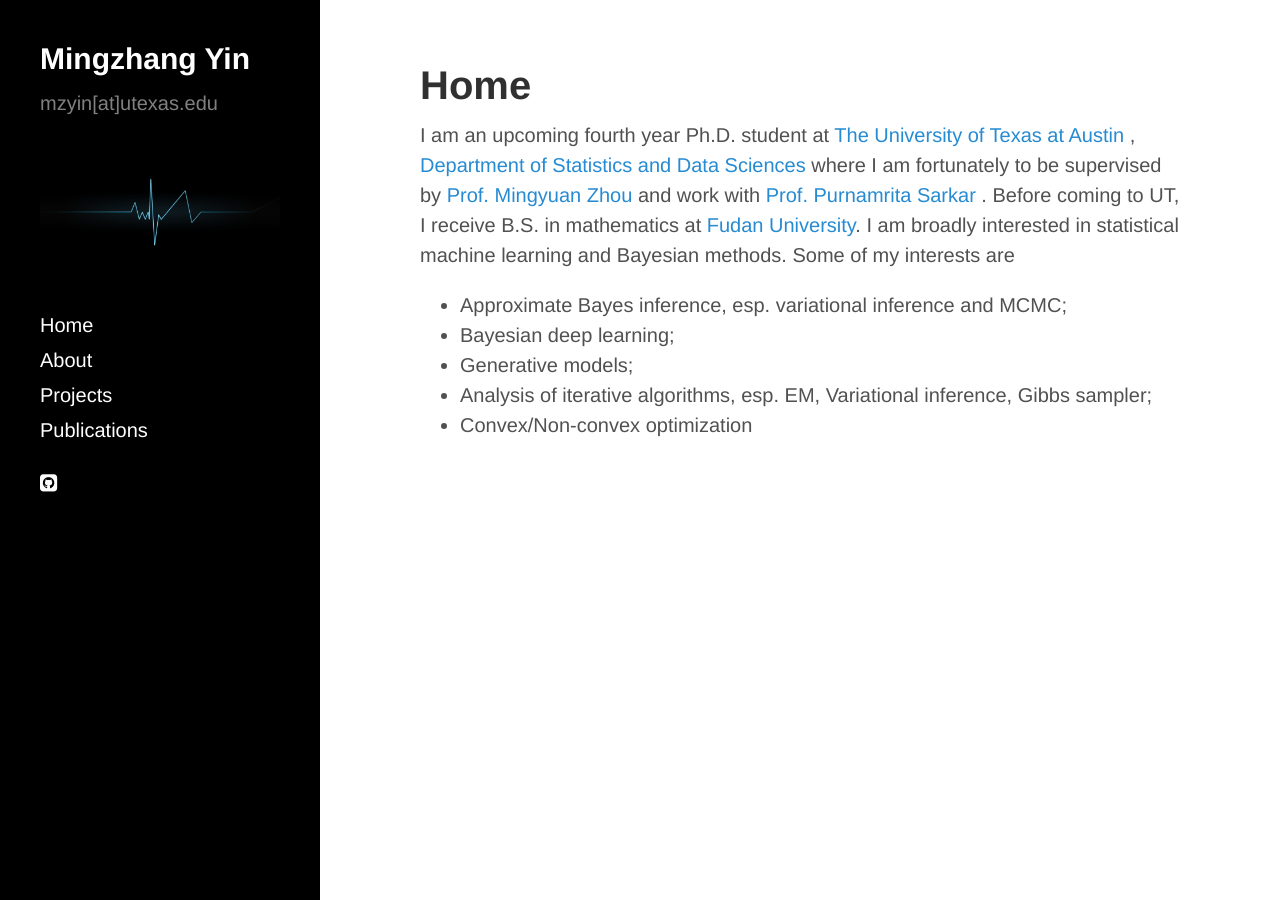
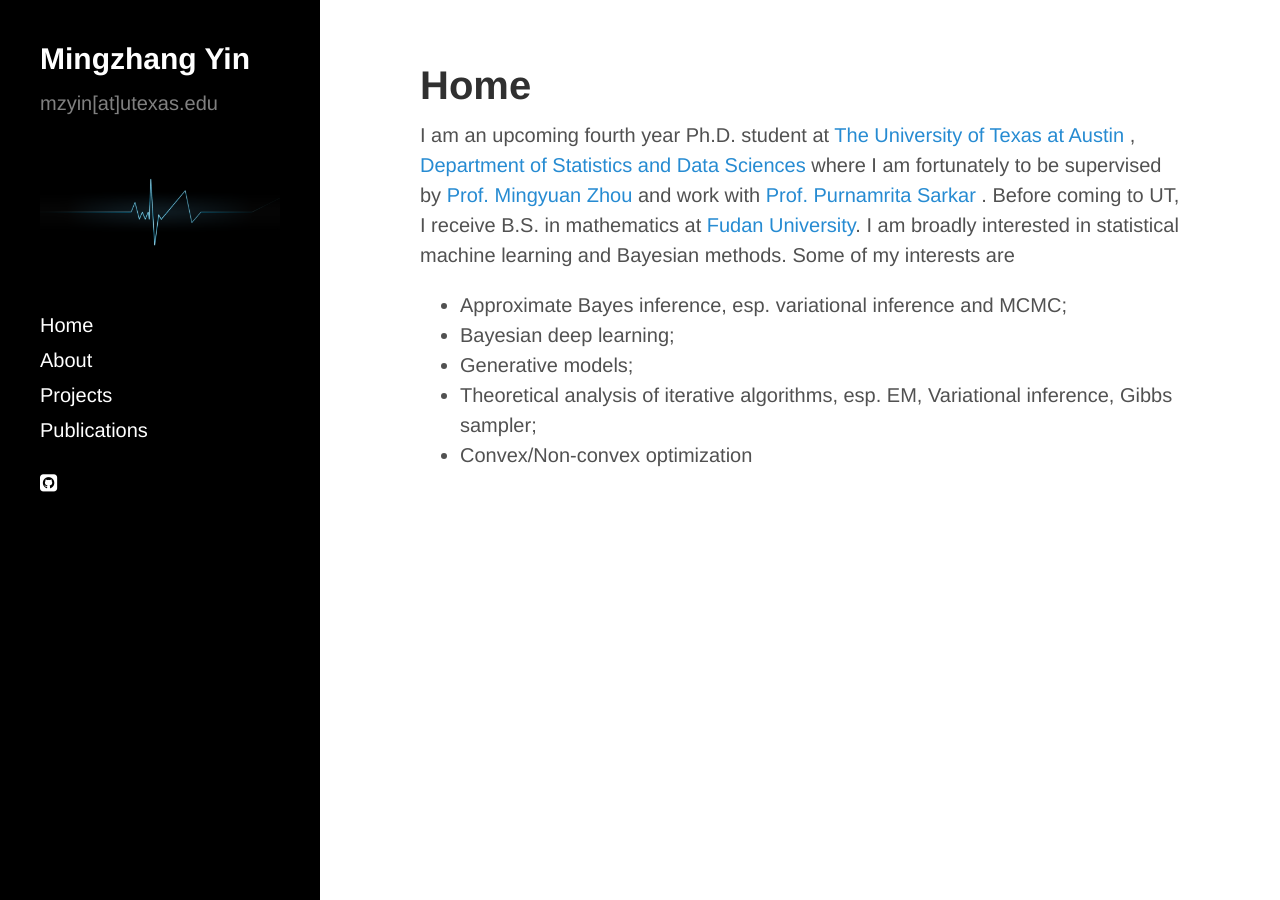
Before and after one commit to mingzhang-yin/mingzhang-yin.github.io, a Jekyll site: the page built from index.md, in a window 1280 px wide. Built offline with Jekyll 4.4.1, drawn with Linux system fonts in a browser that asks for light colours; nearby versions of some CDN libraries.

Commit message:
Update index.md

```diff
--- a/index.md
+++ b/index.md
@@ -20,6 +20,6 @@ title: Home
   <li> Approximate Bayes inference, esp. variational inference and MCMC; </li>
   <li> Bayesian deep learning; </li>
   <li> Generative models; </li>
-  <li> Analysis of iterative algorithms, esp. EM, Variational inference, Gibbs sampler; </li>
+  <li> Theoretical analysis of iterative algorithms, esp. EM, Variational inference, Gibbs sampler; </li>
   <li> Convex/Non-convex optimization </li>
   </ul>
```
